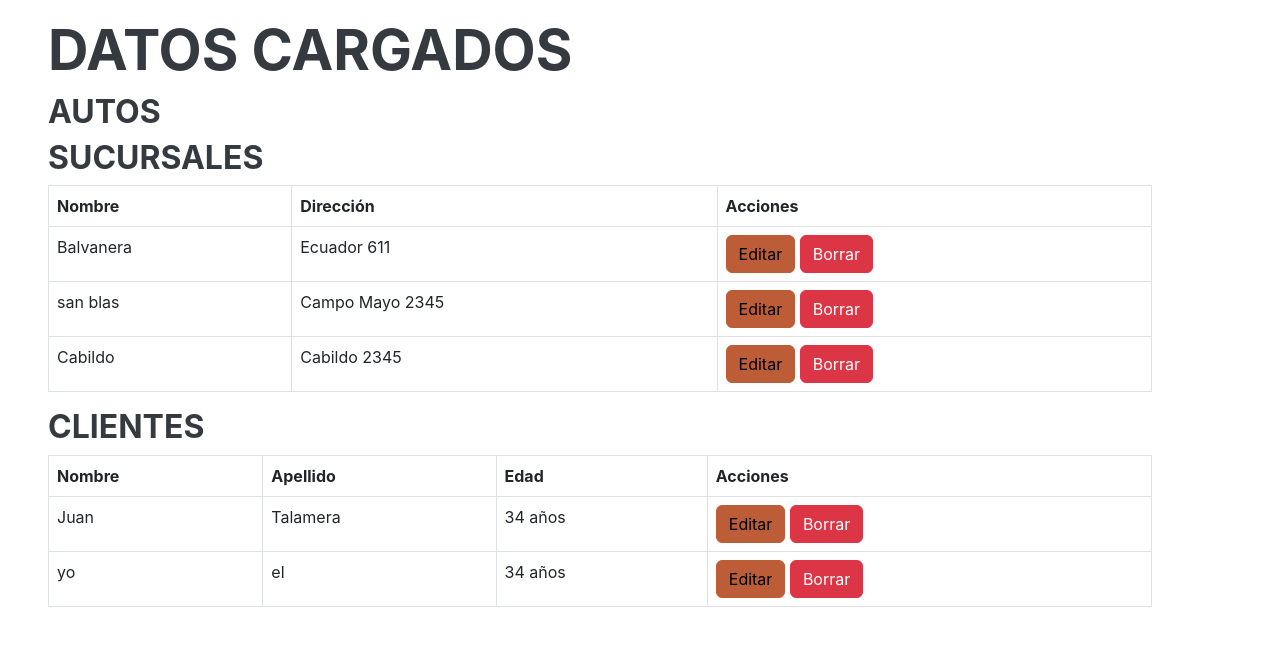
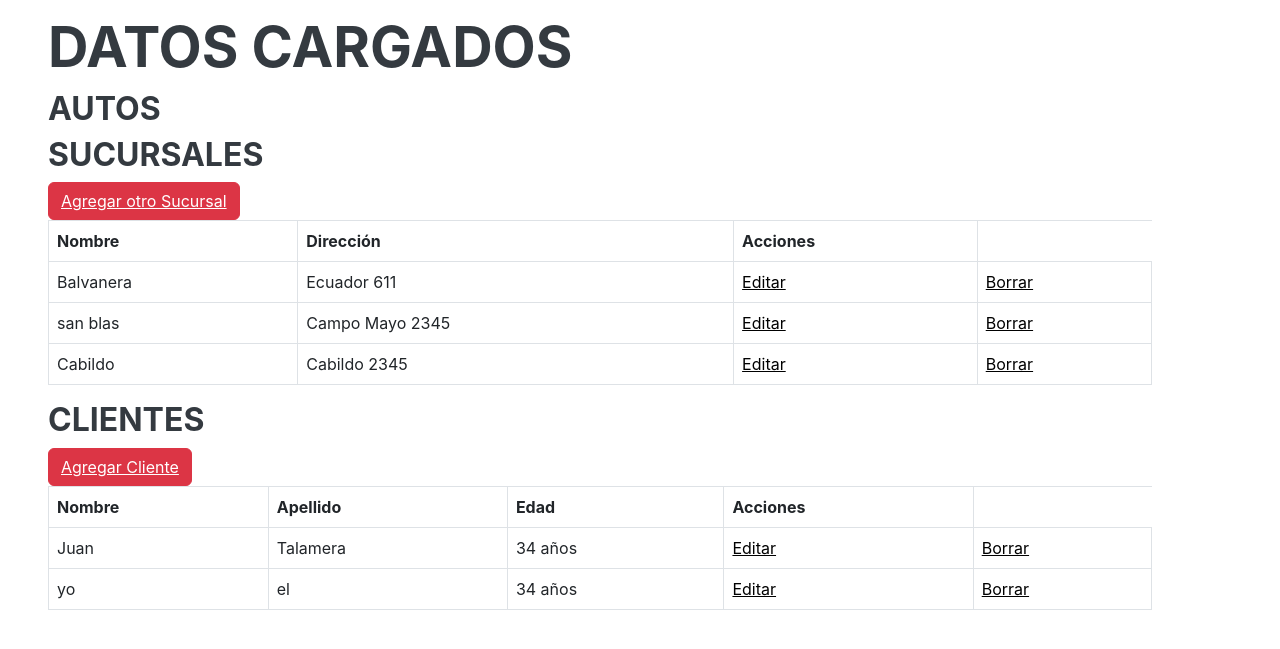
Before and after one commit to Matricc89/djangoWebApp, a Django app: page /list/ in a window 1280 px wide. Shown: the part 80-729 px from the top of the page. Run offline with Django 4.2, Linux system fonts and the light colour scheme; data comes from the database, SQL or seed files in the repository; both versions use the stored data as it was after the commit; data that the repository does not hold is empty; some libraries are stand-ins or nearby versions; some web fonts are replaced.

Commit message:
delete car

```diff
--- a/consesionario/models.py
+++ b/consesionario/models.py
@@ -9,7 +9,7 @@ class Cliente(models.Model):
 
 
     def __str__(self):
-        return f"{self.nombre} {self.apellido} {self.edad}"
+        return f"Nombre:{self.nombre} {self.apellido} Edad: {self.edad}"
 
 class Sucursal(models.Model):
     nombre = models.CharField(max_length=100)
--- a/consesionario/templates/consesionario/list.html
+++ b/consesionario/templates/consesionario/list.html
@@ -1,3 +1,4 @@
+
 {% extends "consesionario/padre.html" %}
 
 
@@ -25,19 +26,28 @@
                 <td>{{ car.modelo }}</td>
                 <td>{% if car.color %}{{ car.color }}{% endif %}</td>
                 <td>U$S {{ car.precio }}</td>
-                <td>
-                    <button class="btn btn-primary">Editar</button>
-                    <button class="btn btn-danger">Borrar</button>
-                </td>
+                <td><a href="" style="color: black;">Editar</a></td>
+                <td><a href="{% url 'consesionario:delete_car' car.id %}" style="color: black;">Borrar</a></td>
+
+
+
+
+
+
             </tr>
+
         {% endfor %}
     </tbody>
+    <button class="btn btn-danger"><a href="/cars" style="color: white;">Agregar otro Auto</a></button>
+
+
 </table>
 {% endif %}
 
 <h3>Sucursales</h3>
 
 {% if garages %}
+
 <table class="table table-bordered">
     <thead class="thead-dark">
         <tr>
@@ -51,13 +61,12 @@
             <tr>
                 <td>{{ g.nombre }}</td>
                 <td>{{ g.direccion }}</td>
-                <td>
-                    <button class="btn btn-primary">Editar</button>
-                    <button class="btn btn-danger">Borrar</button>
-                </td>
+                <td><a href="" style="color: black;">Editar</a></td>
+                <td><a href="" style="color: black;">Borrar</a></td>
             </tr>
         {% endfor %}
     </tbody>
+    <button class="btn btn-danger"><a href="/garages" style="color: white;">Agregar otro Sucursal</a></button>
 </table>
 {% endif %}
 
@@ -79,13 +88,12 @@
                 <td>{{ c.nombre }}</td>
                 <td>{{ c.apellido }}</td>
                 <td>{{ c.edad }} años</td>
-                <td>
-                    <button class="btn btn-primary">Editar</button>
-                    <button class="btn btn-danger">Borrar</button>
-                </td>
+                <td><a href="" style="color: black;">Editar</a></td>
+                <td><a href="" style="color: black;">Borrar</a></td>
             </tr>
         {% endfor %}
     </tbody>
+    <button class="btn btn-danger"><a href="/customers" style="color: white;">Agregar Cliente</a></button>
 </table>
 {% endif %}
 
--- a/consesionario/urls.py
+++ b/consesionario/urls.py
@@ -12,6 +12,10 @@ urlpatterns = [
     path("cars/", views.cars_view, name='cars'),
     path("list/", views.list, name='list'),
     path("search/", views.search_view, name='search'),
+    path('delete_car/<int:id>/', views.delete_car, name='delete_car'),
+    path('delete_garage/<int:id>/', views.delete_garage, name='delete_garage')
+
+
 
 
 
--- a/consesionario/views.py
+++ b/consesionario/views.py
@@ -26,7 +26,7 @@ def customers_view(request):
          modelo = Cliente(nombre=request.POST['nombre'],apellido=request.POST['apellido'],edad=request.POST['edad'])
          modelo.save()
 
-     return redirect("consesionario:index")
+     return redirect("consesionario:list")
 
 def garages_view(request):
 
@@ -66,7 +66,7 @@ def cars_view(request):
          modelo = Auto(marca=request.POST['marca'],modelo=request.POST['modelo'],color=request.POST['color'],precio=request.POST['precio'])
          modelo.save()
 
-     return redirect("consesionario:index")
+     return redirect("consesionario:list")
 
 
 
@@ -101,3 +101,22 @@ def search_view(request):
 
             contexto = {"Autos": autos_filtrados}
             return render(request, "consesionario/autos_list.html", contexto)
+
+
+def delete_car(request, id):
+    try:
+        car = Auto.objects.get(id=id)
+        car.delete()
+        return redirect("consesionario:list")
+    except Auto.DoesNotExist:
+
+        return redirect("consesionario:list")
+
+def delete_garage(request, id):
+    try:
+        garage = Sucursal.objects.get(id=id)
+        garage.delete()
+        return redirect("consesionario:list")
+    except Sucursal.DoesNotExist:
+
+        return redirect("consesionario:list")
```
Also changed, not shown: db.sqlite3.
